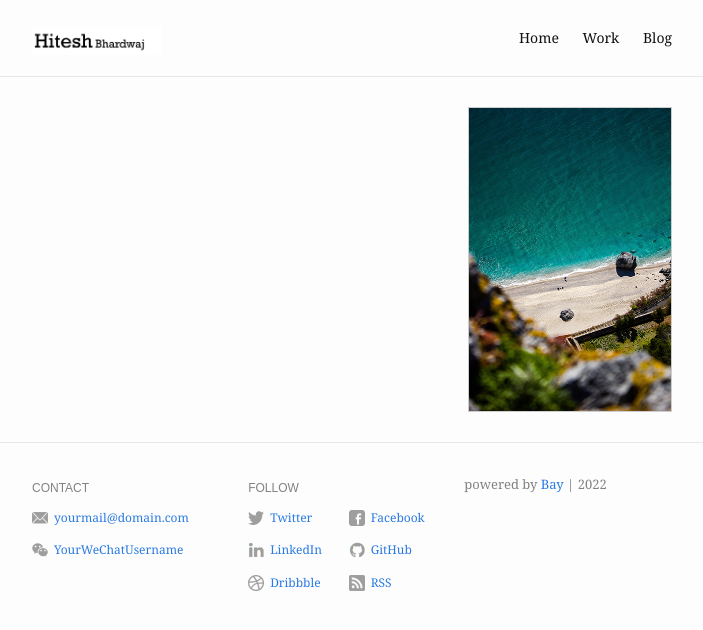
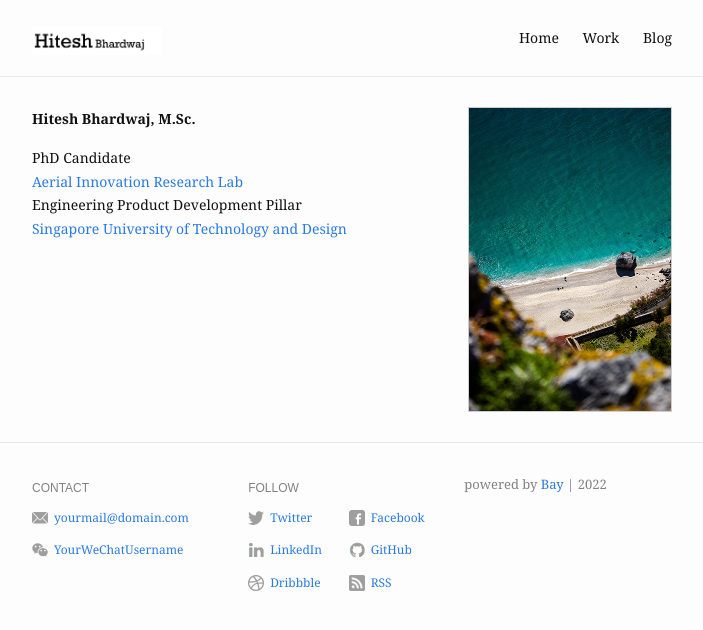
Before and after one commit to hiteshbhardwaj14/hiteshbhardwaj14.github.io, a Jekyll site: the page built from index.md, in a window 1280 px wide. Shown: the top 630 px of the page, without its empty margins (288-991 px from the left). Built offline with Jekyll 4.4.1, drawn with Linux system fonts in a browser that asks for light colours.

Commit message:
Update index.md

```diff
--- a/index.md
+++ b/index.md
@@ -4,3 +4,11 @@ profile_picture:
   src: /assets/img/profile-pic.jpg
   alt: website picture
 ---
+
+
+**Hitesh Bhardwaj, M.Sc.**
+
+PhD Candidate <br>
+<a href="https://www.youtube.com/channel/UC2vFNGGJxreSk42lAIt6v-w">Aerial Innovation Research Lab</a><br>
+Engineering Product Development Pillar<br>
+<a href="https://sutd.edu.sg/">Singapore University of Technology and Design</a>
```
